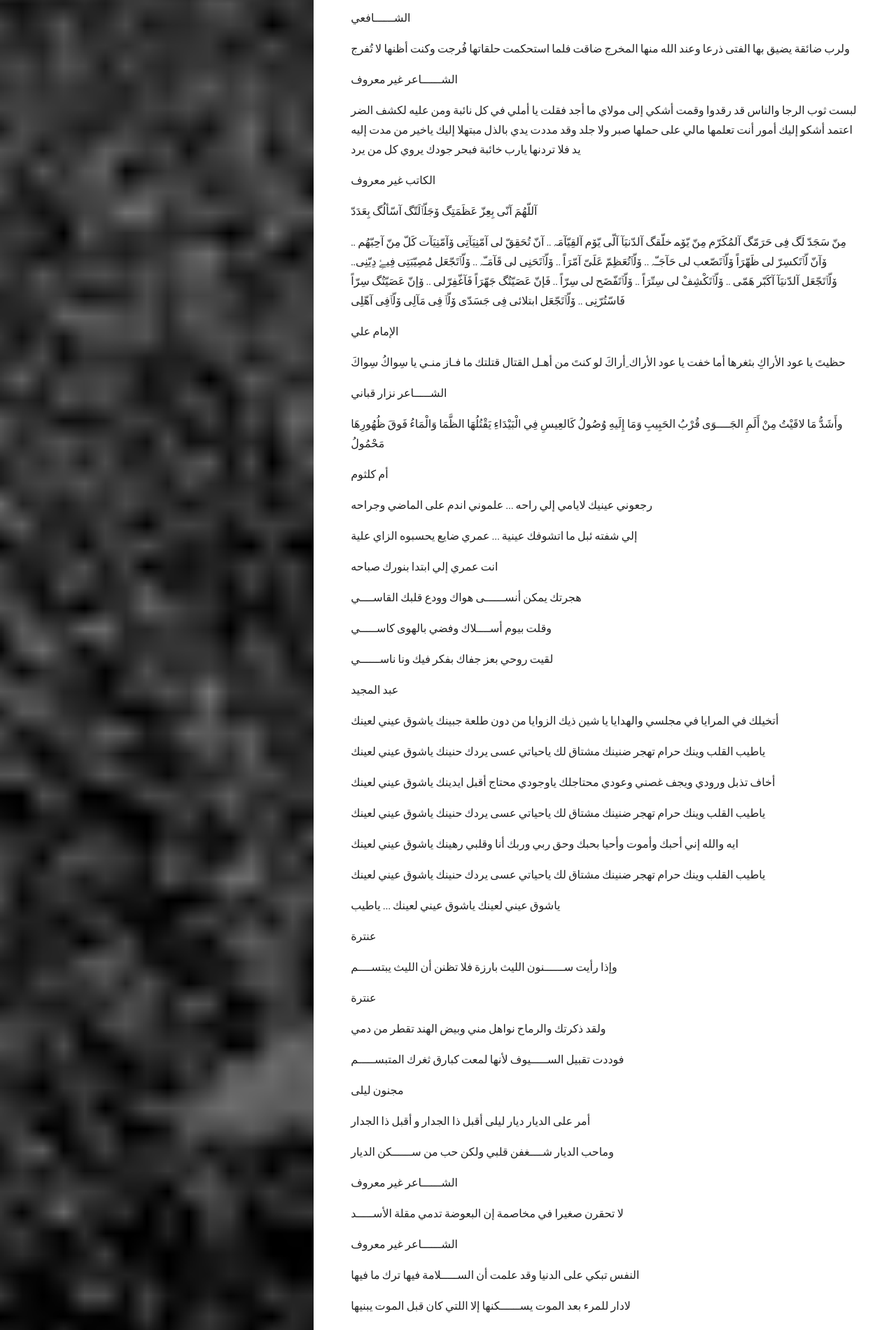
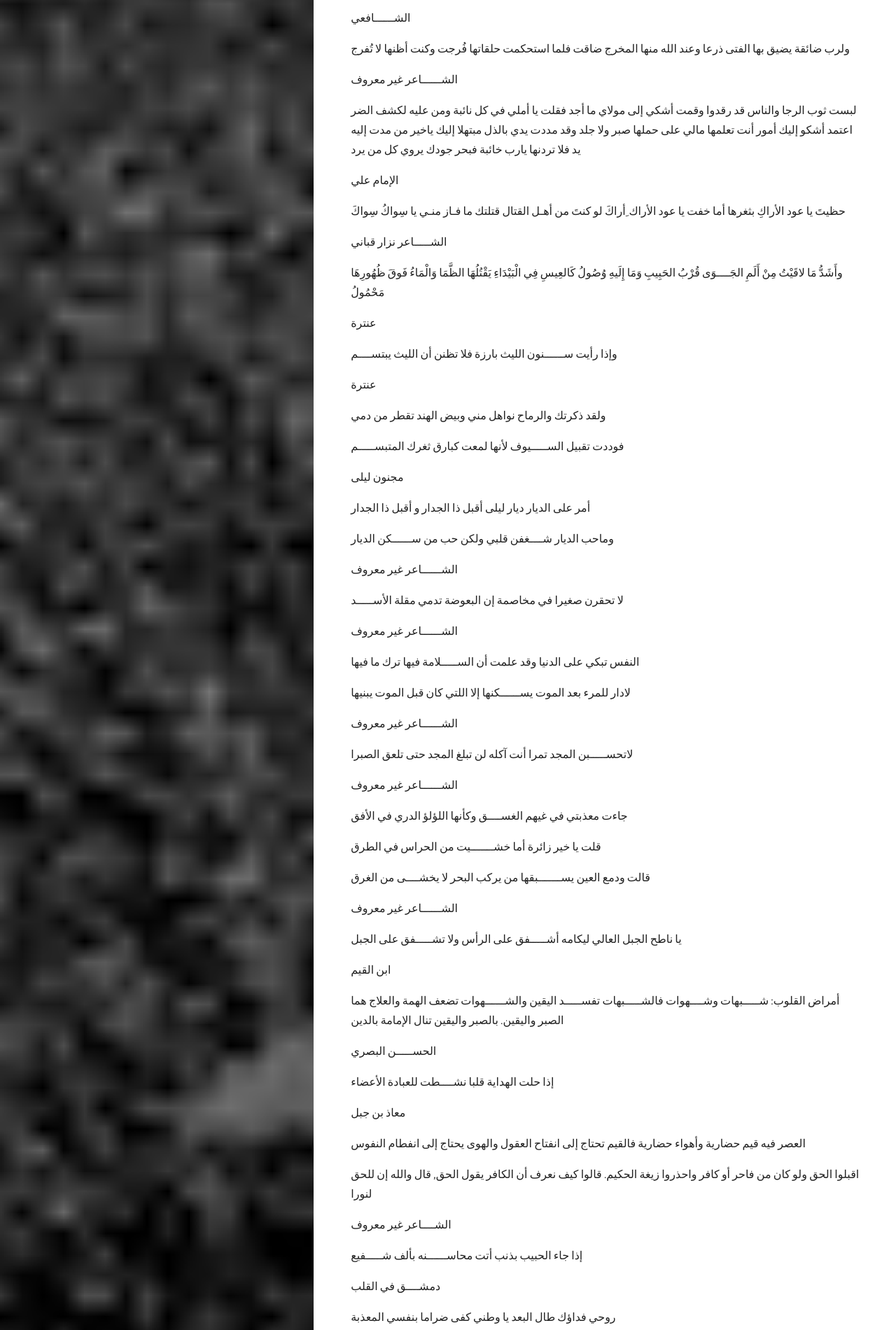
Before and after one commit to khaledhikmat/khaledhikmat.github.io, a Jekyll site: the page built from _posts/2013-08-28-best-in-arabic.markdown, in a window 1280 px wide. Shown: the part 2986-4886 px from the top of the page at 70% size. Built offline with Jekyll 4.4.1, drawn with Linux system fonts in a browser that asks for light colours; nearby versions of some CDN libraries; some of the changed text lies outside the part shown.

Commit message:
Removed crapola from the best of Arabic post

```diff
--- a/_posts/2013-08-28-best-in-arabic.markdown
+++ b/_posts/2013-08-28-best-in-arabic.markdown
@@ -156,12 +156,6 @@ featured_image: /images/cover.jpg
 فلا تردنها يارب خائبة
 فبحر جودك يروي كل من يرد
 
-الكاتب غير معروف
-
-آللّهُمَ آنّی بِعِزّ عَظَمَتِگ ۆجَلّٱلَتّگ آسّألُگ بِعَدَدّ
-
-مِنّ سَجَدّ لَگ فِی حَرَمّگ آلمُكَرّم مِنّ يّۆﻤ خلّقگ آلدّنيَآ آلّى يّۆم آلقِيّآمَہ .. آنّ تُحَقِقّ لی آمّنِيَآتِی ۆآمّنِيَآت كَلّ مِنّ آحِبّهُم .. ۆآنّ لّٱتَكسِرّ لی ظَهّرَاً ۆلّٱتَصّعب لی حَآجَـّہ .. ۆلّٱتُعَظِمّ عَلَیّ آمّرَاً .. ۆلّٱتَحَنِی لی قَآمَـّہ .. ۆلّٱتَجّعَل مُصِيّبَتِی فِیۓِ دِيّنِی.. ۆلّٱتَجّعَل آلدّنيَآ آكَبّر هَمّی .. ۆلّٱتَكْشِفْ لی سِتّرَاً .. ۆلّٱتَفّضَح لی سِرّاً .. فَإنّ عَصَيّتُگ جَهّرَاً فَآغّفِرّلی .. ۆإنّ عَصَيّتُگ سِرّاً فَاسّتُرّنِی .. ۆلّٱتَجّعَل ابتلائی فِی جَسَدّی ۆلّٱ فِی مَآلِی ۆلّٱفِی آهّلِی
-
 الإمام علي
 
 حظيتَ يا عود الأراكِ بثغرها  أما خفت يا عود الأراك ِأراكَ
@@ -171,36 +165,6 @@ featured_image: /images/cover.jpg
 
 وأَشَدُّ مَا لاقَيْتُ مِنْ أَلَمِ الجَــــوَى  قُرْبُ الحَبِيبِ وَمَا إِلَيهِ وُصُولُ
 كَالعِيسِ فِي الْبَيْدَاءِ يَقْتُلُهَا الظَّمَا وَالْمَاءُ فَوقَ ظُهُورِهَا مَحْمُولُ
-
-أم كلثوم
-
-رجعوني عينيك لايامي إلي راحه ... علموني اندم على الماضي وجراحه
-
-إلي شفته ئبل ما اتشوفك عينية ... عمري ضايع يحسبوه الزاي علية
-
-انت عمري إلي ابتدا بنورك صباحه
-
-هجرتك يمكن أنســــــى هواك وودع قلبك القاســــي
-
-وقلت بيوم أســــلاك وفضي بالهوى كاســـــي
-
-لقيت روحي بعز جفاك بفكر فيك ونا ناســــــي
-
-عبد المجيد
-
-أتخيلك في المرايا في مجلسي والهدايا يا شين ذيك الزوايا من دون طلعة جبينك ياشوق عيني لعينك
-
- ياطيب القلب وينك حرام تهجر ضنينك مشتاق لك ياحياتي عسى يردك حنينك ياشوق عيني لعينك
-
- أخاف تذبل ورودي ويجف غصني وعودي محتاجلك ياوجودي محتاج أقبل ايدينك ياشوق عيني لعينك
-
- ياطيب القلب وينك حرام تهجر ضنينك مشتاق لك ياحياتي عسى يردك حنينك ياشوق عيني لعينك
-
- ايه والله إني أحبك وأموت وأحيا بحبك وحق ربي وربك أنا وقلبي رهينك ياشوق عيني لعينك
-
- ياطيب القلب وينك حرام تهجر ضنينك مشتاق لك ياحياتي عسى يردك حنينك ياشوق عيني لعينك
-
- ياشوق عيني لعينك ياشوق عيني لعينك ... ياطيب
 
 عنترة
 
```
